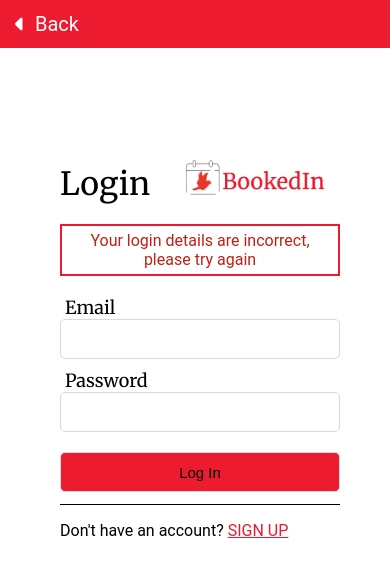
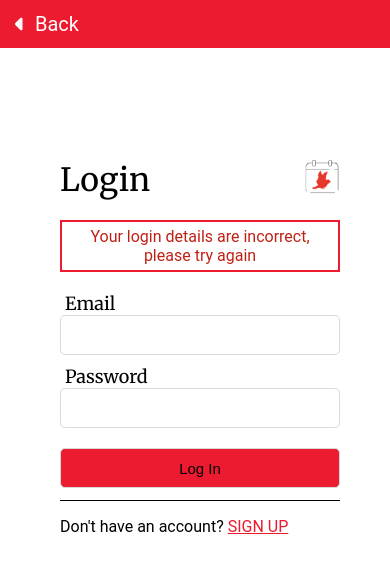
Before and after one commit to MichaelangJason/COMP307-Final-Project, a React (Create React App) app in the folder frontend/: page /login in a window 390 px wide. Shown: the top 574 px of the page. Built offline with nearby package versions, Linux system fonts and the light colour scheme.

Commit message:
Fixed SignUp Page mini logo and SIGN UP link

```diff
--- a/frontend/src/pages/LogIn.tsx
+++ b/frontend/src/pages/LogIn.tsx
@@ -1,8 +1,8 @@
-import logo from "../images/logo.png";
+import logo from "../images/mini_logo.png";
 import RedButtonLink from "../components/RedButtonLink";
 import "../styles/LogIn.scss";
 
-import SignUp from "./SignUp";
+import { Link, useNavigate } from "react-router-dom";
 
 const LogIn = () => {
   // return <>Log In</>;
@@ -37,7 +37,7 @@ const LogIn = () => {
           <div className="separator"></div>
 
           <p>
-            Don't have an account? <a href="#">SIGN UP</a>
+            Don't have an account? <Link to="/signup">SIGN UP</Link>
           </p>
         </div>
       </div>
--- a/frontend/src/styles/LogIn.scss
+++ b/frontend/src/styles/LogIn.scss
@@ -30,7 +30,6 @@
 
 .login-wrapper header {
   //ok
-  float: left;
   font-size: xx-large;
   font-weight: 400;
   font-family: fonts.$title;
@@ -39,9 +38,9 @@
 
 .login-wrapper header img {
   //ok
-  width: 140px;
+  float: right;
+  width: 35px;
   height: 35px;
-  margin-left: 35px;
 }
 
 .login-wrapper .errormsg {
@@ -53,11 +52,6 @@
   color: colors.$darkRed;
   margin-bottom: 20px;
   // display: none;
-}
-
-form {
-  //ok
-  font-family: fonts.$body;
 }
 
 form label {
@@ -113,29 +107,25 @@ form .login-button input:hover {
   color: colors.$darkRed;
 }
 
-@media (max-height: 680px) {
+@media (max-height: 650px) {
   .back-button {
     border-radius: 0px;
     width: 100%;
     margin-left: -30px;
     margin-top: -30px;
   }
-  .login-wrapper {
-    overflow-inline: scroll;
-  }
 }
 @media (max-width: 400px) {
   .page-body {
     background-color: colors.$white;
     min-width: 400px;
-    min-height: 750px;
-    overflow: hidden;
+    min-height: 700px;
   }
   .login-wrapper {
     position: absolute;
     top: 100px;
     width: 400px;
-    height: 750px;
+    height: 100%;
     z-index: 1;
     box-shadow: none;
     overflow-inline: scroll;
```
Also changed, not shown: frontend/src/images/mini_logo.png (added).
